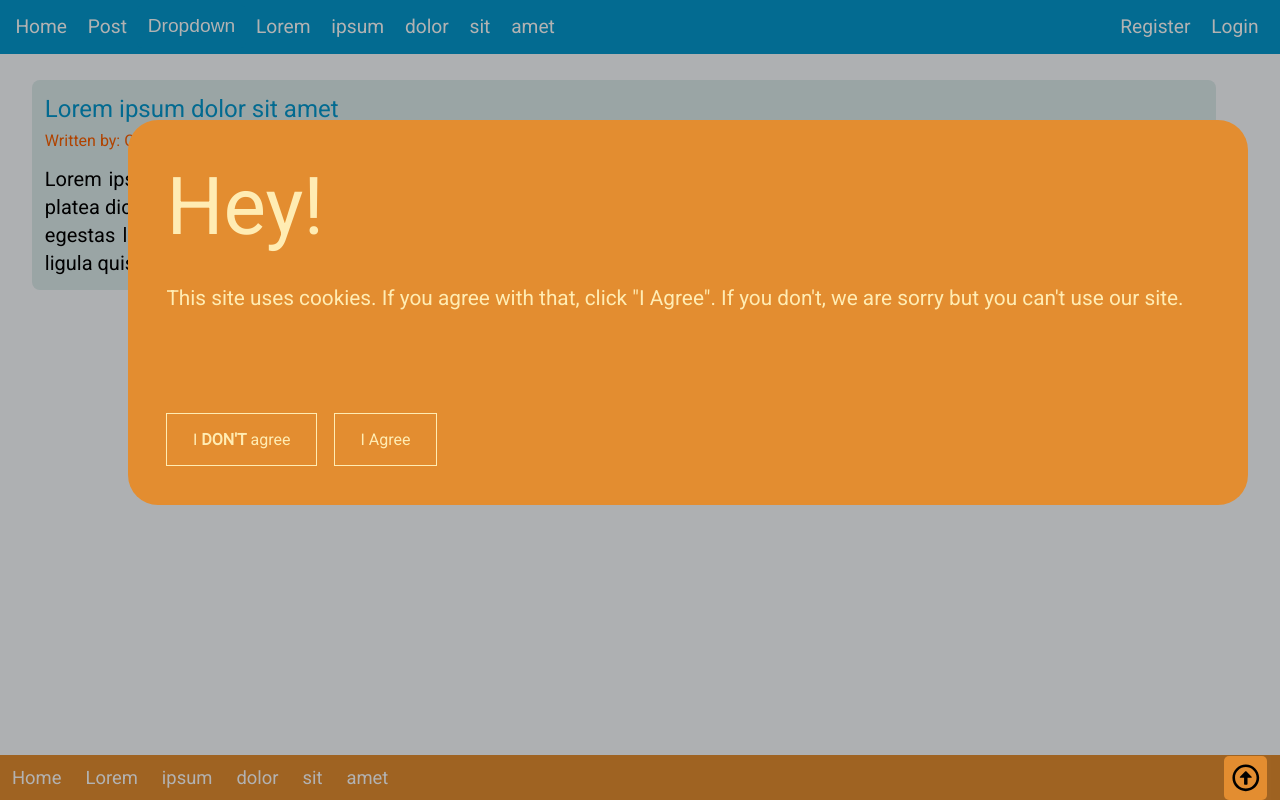
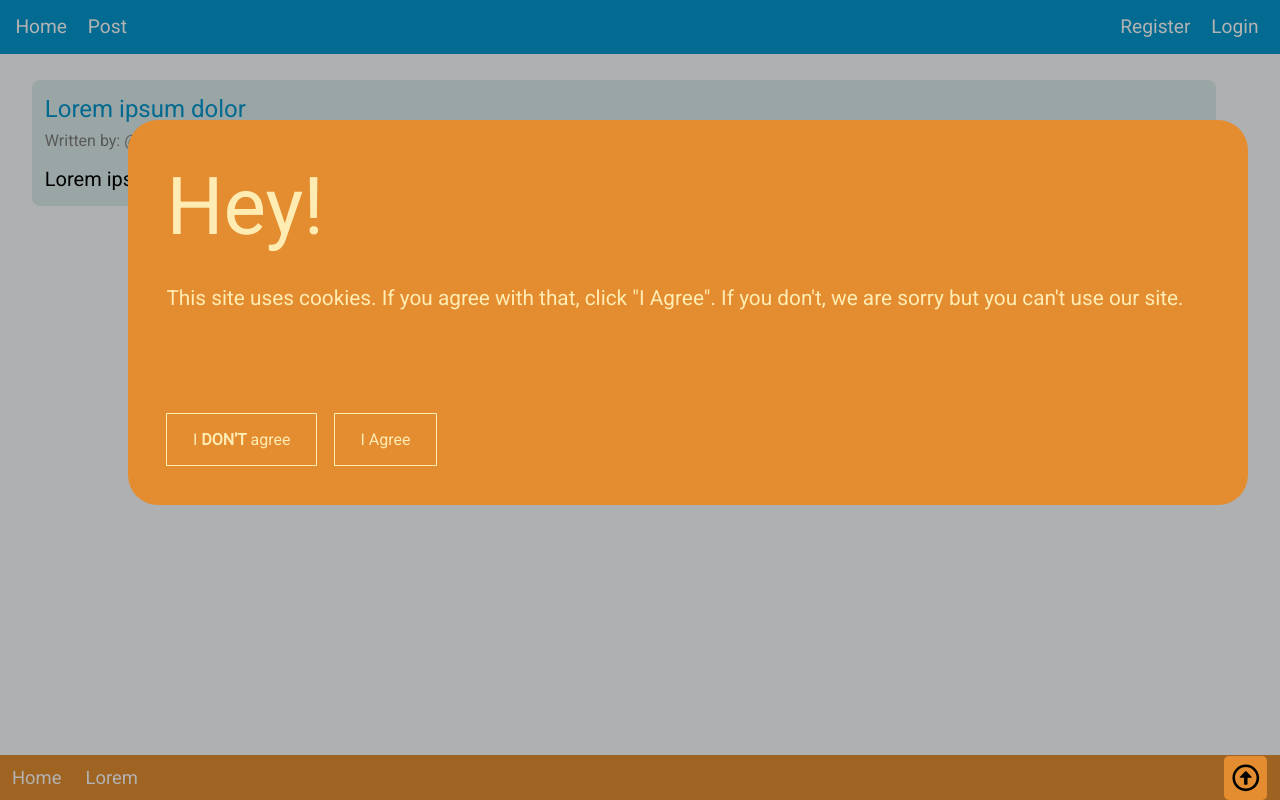
Before and after one commit to Trinitrotoluenisti/kevin, a Flask app: page /post in a window 1280 px wide. Run offline with Flask 2, Linux system fonts and the light colour scheme; some libraries are stand-ins or nearby versions.

Commit message:
[Website] Fixed post and Layout CSS & HTML

```diff
--- a/website/application/static/style/layout.css
+++ b/website/application/static/style/layout.css
@@ -60,62 +60,6 @@ body {
 
 .rbutton {
 	float: right;
-}
-
-/* Dropdown */
-
-.dropdown {
-	float: left;
-	overflow: hidden;
-}
-
-.dropdown .ddbutton {
-	border: none;
-	outline: none;
-	color: white;
-	padding: 1.3vh;
-	background-color: #0499cf;
-	border-radius: 5px;
-	font-size: 1em;
-	cursor: pointer;
-}
-
-.dropdown:hover .ddbutton {
-	background-color: #34bdeb;
-	font-weight: bold;
-}
-
-/* Dropdown content */
-
-.dropdown-content {
-	display: none;
-	position: fixed;
-	background-color: #f9f9f9;
-	min-width: 15vh;
-	box-shadow: 0px 8px 16px 0px rgba(0,0,0,0.2);
-	z-index: 1;
-	border-radius: 5px;
-}
-
-.dropdown-content a {
-	float: none;
-	font-size: 0.875em;
-	color: black;
-	padding: 12px 16px;
-	text-decoration: none;
-	display: block;
-	text-align: left;
-	border-radius: 5px;
-}
-
-.dropdown-content a:hover {
-	background-color: #b0ddc8;
-	border-radius: 5px;
-	font-weight: bold;
-}
-
-.dropdown:hover .dropdown-content {
-	display: block;
 }
 
 /* Footer */
--- a/website/application/static/style/post.css
+++ b/website/application/static/style/post.css
@@ -1,6 +1,5 @@
 .post-container {
 	max-width: 100%;
-	/* background-color: #dae7e8; */
 	background-color: #ddeced;
 	border-radius: 8px;
 	padding: 1vw;
@@ -15,7 +14,6 @@
 }
 
 #post-title {
-	/* color: #1100ff; */
 	color: #0499cf;
 	font-family: 'Roboto', sans-serif;
 	font-size: 1.5em;
@@ -30,5 +28,14 @@
 #post-author {
 	margin-top: 0.5vh;
 	font-size: 1em;
-	color: #fc6000;
+	color: gray;
 }
+
+.link {
+	text-decoration: none;
+	color: gray;
+}
+
+.link:hover {
+	text-decoration: underline;
+}
--- a/website/application/templates/layout.html
+++ b/website/application/templates/layout.html
@@ -30,19 +30,6 @@
 				<ul class="navbar">
 					<li class="button"><a href="..">Home</a></li>
 					<li class="button"><a href="../post">Post</a></li>
-					<div class="dropdown">
-						<button class="ddbutton">Dropdown</button>
-						<div class="dropdown-content">
-							<a href="#">Link 1</a>
-							<a href="#">Link 2</a>
-							<a href="#">Link 3</a>
-						</div>
-					</div>
-					<li class="button"><a href="#">Lorem</a></li>
-					<li class="button"><a href="#">ipsum</a></li>
-					<li class="button"><a href="#">dolor</a></li>
-					<li class="button"><a href="#">sit</a></li>
-					<li class="button"><a href="#">amet</a></li>
 					{% if not logged_in %}
 						<li class="button rbutton"><a href="login" style="margin-right: 2vh">Login</a></li>
 						<li class="button rbutton"><a href="register">Register</a></li>
@@ -73,10 +60,6 @@
 			<nav class="footer">
 				<span class="fbutton"><a href="..">Home</span></a>
 				<span class="fbutton"><a href="#">Lorem</span></a>
-				<span class="fbutton"><a href="#">ipsum</span></a>
-				<span class="fbutton"><a href="#">dolor</span></a>
-				<span class="fbutton"><a href="#">sit</span></a>
-				<span class="fbutton"><a href="#">amet</span></a>
 				<span><a href='#' title='Torna su'><i class="far fa-arrow-alt-circle-up"></i></a></span>
 			</nav>
 		{% endif %}
--- a/website/application/templates/post.html
+++ b/website/application/templates/post.html
@@ -8,8 +8,10 @@
 
 {% block content %}
 	<div class="post-container">
-		<div class="post-section" id="post-title">Lorem ipsum dolor sit amet</div>
-		<div class="post-section" id="post-author">Written by: Caesar-7 &bull; Approved by: Gianluparri03</div>
-		<div class="post-section" id="post-body">Lorem ipsum dolor sit amet, consectetur adipiscing elit. In convallis dui purus, sed venenatis nulla iaculis quis. In hac habitasse platea dictumst. Cras aliquam nisl lectus, auctor malesuada libero sollicitudin eu. Duis ultricies erat ac velit semper dapibus. Etiam egestas leo quis odio gravida, ut tincidunt sem iaculis. Duis vestibulum blandit orci, id viverra nunc ornare vel. Quisque pretium ligula quis leo pharetra, id elementum diam porttitor.</div>
+		<div class="post-section" id="post-title">Lorem ipsum dolor	</div>
+		<div class="post-section" id="post-author">
+			Written by: @<a href="#" class="link">Caesar-7</a> &bull; Approved by: @<a href="#" class="link">Gianluparri03</a>
+		</div>
+		<div class="post-section" id="post-body">Lorem ipsum dolor</div>
 	</div>
 {% endblock %}
```
